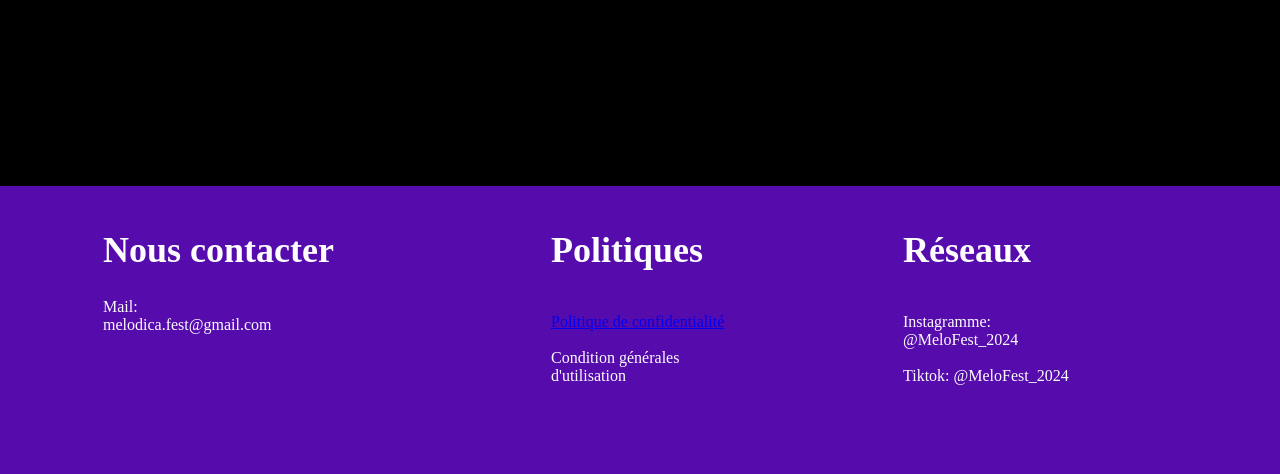
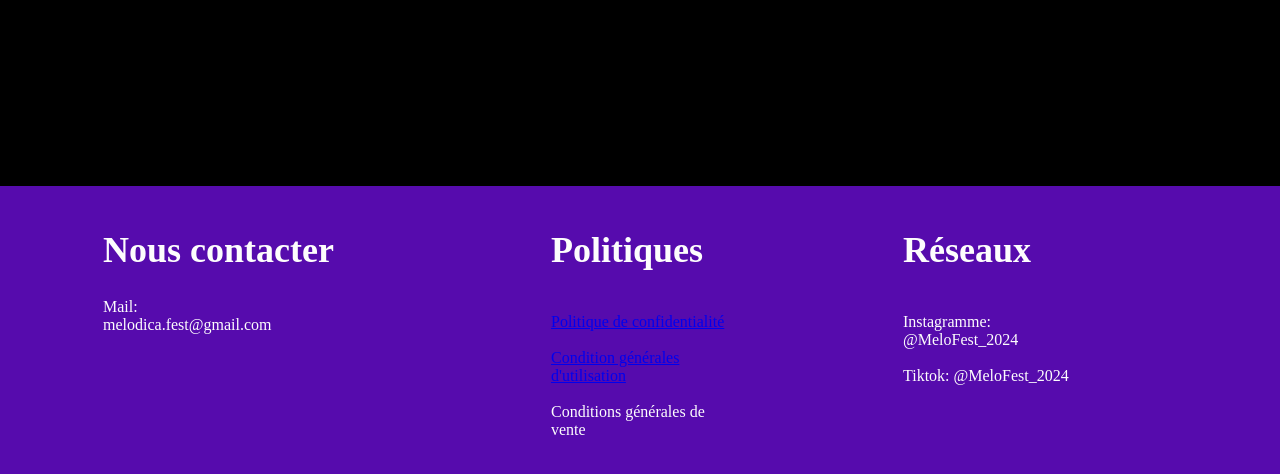
Before and after one commit to Anafaure/Back2Fest, a plain HTML site: page Web/Melodica/Melodica.html in a window 1280 px wide. Shown: the part 3413-3887 px from the top of the page. Drawn offline with Linux system fonts and the light colour scheme.

Commit message:
[ADD] general terms and conditions of use and general terms and conditions of sale

```diff
--- a/Web/Melodica/Melodica.html
+++ b/Web/Melodica/Melodica.html
@@ -208,7 +208,7 @@
       <div class="Politiques">Politiques</div>
       <div class="politiques">
         <a href="../Documentation/Politiques_de_confidentialité.pdf" target="_blank" title="Politique de confidentialité">
-        Politique de confidentialité </a> <br /><br />Condition générales d'utilisation<br /><br />
+        Politique de confidentialité </a> <br /><br /> <a href="../Documentation/Condition_d_utilisation.pdf" target="_blank" title="Conditions générales d'utilisation">Condition générales d'utilisation </a> <br /><br /> <a href="../Documentation/Conditions_générales_de_vente.pdf" target="_blank" title="Conditions Générales de Vente"></a>Conditions générales de vente
       </div>
     </div>
     <div>
```
Also changed, not shown: 2 other files.
